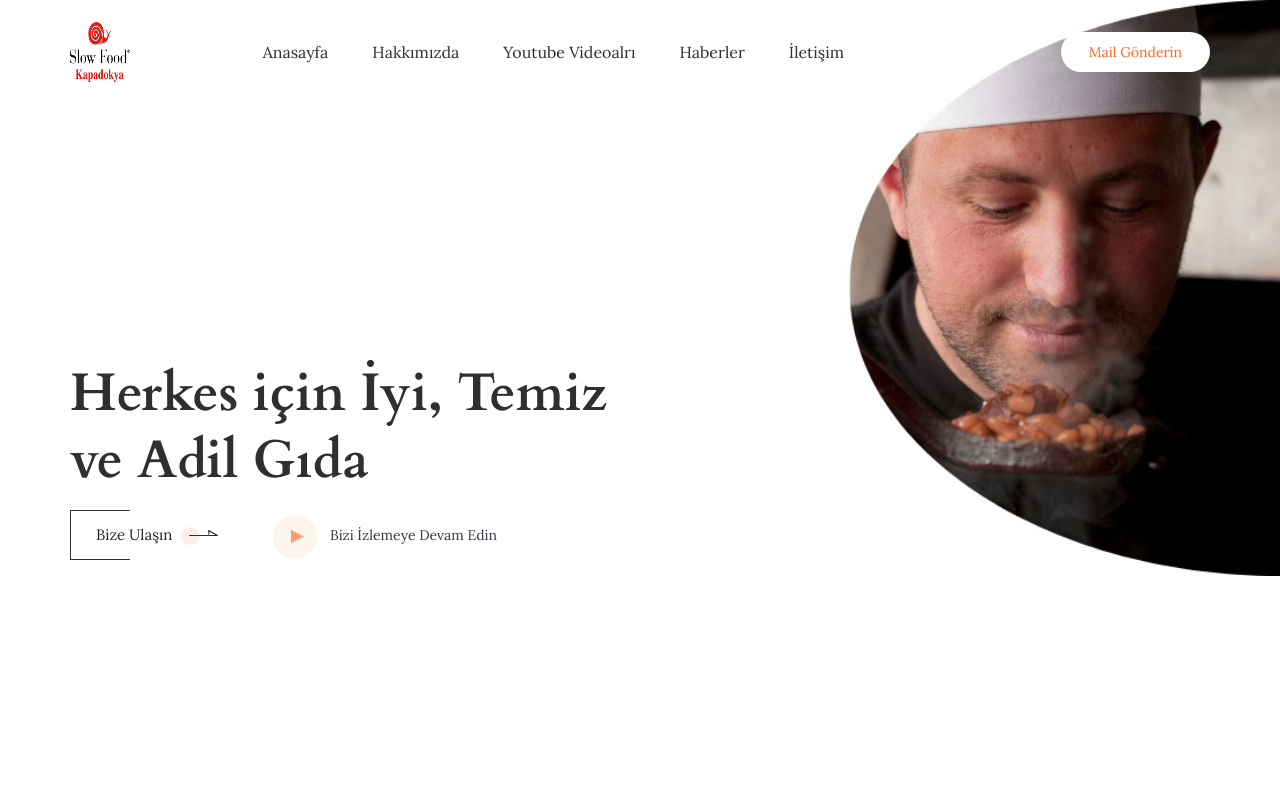
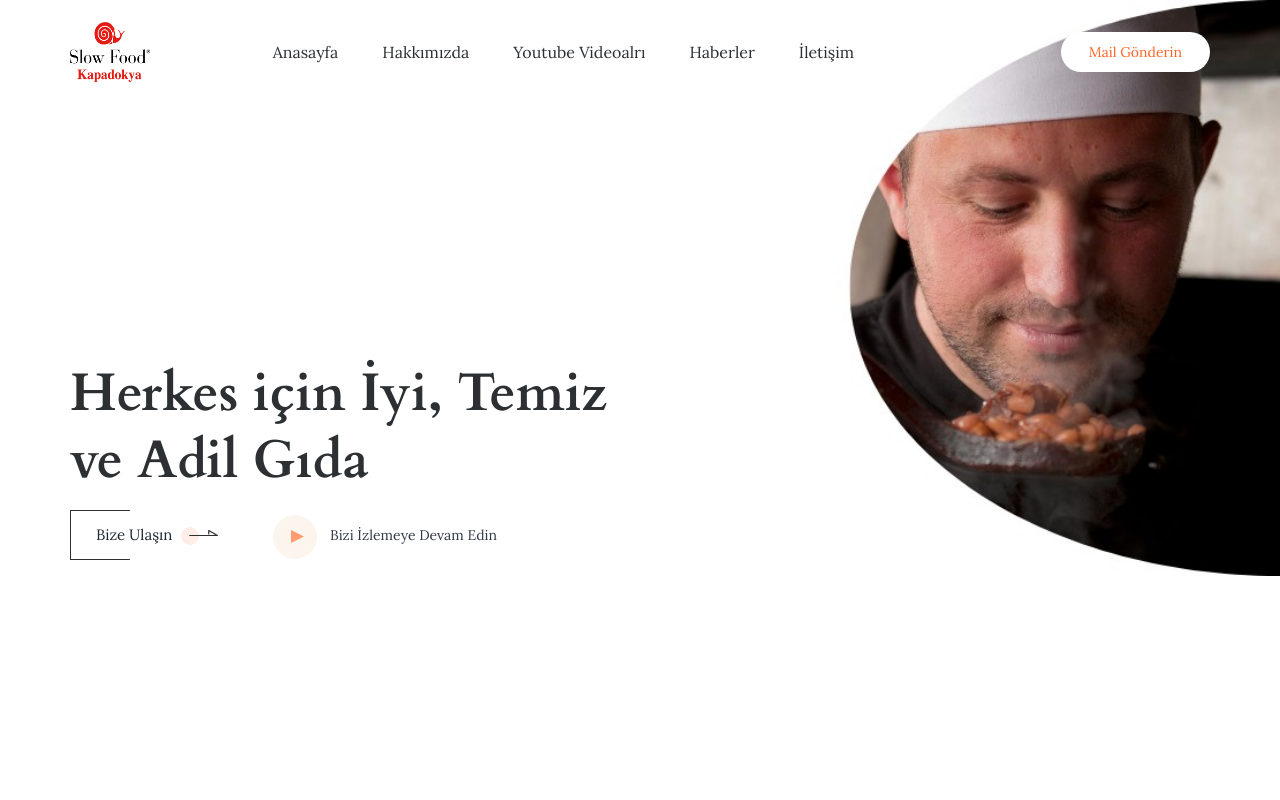
Before and after one commit to yavuzhanis/slow-food-template, a plain HTML site: page index.html in a window 1280 px wide. Shown: the top 800 px of the page. Drawn offline with Linux system fonts and the light colour scheme.

Commit message:
Update index.html

```diff
--- a/index.html
+++ b/index.html
@@ -35,7 +35,7 @@
             <div class="row align-items-center">
                 <div class="col-lg-12">
                     <nav class="navbar navbar-expand-lg navbar-light">
-                        <a class="navbar-brand" href="index.html"> <img src="img/logo-slow-food.png" alt="logo" width="60" height="60"> </a>
+                        <a class="navbar-brand" href="index.html"> <img src="img/logo-slow-food.png" alt="logo" width="80" height="60"> </a>
                         <button class="navbar-toggler" type="button" data-toggle="collapse"
                             data-target="#navbarSupportedContent" aria-controls="navbarSupportedContent"
                             aria-expanded="false" aria-label="Toggle navigation">
```
